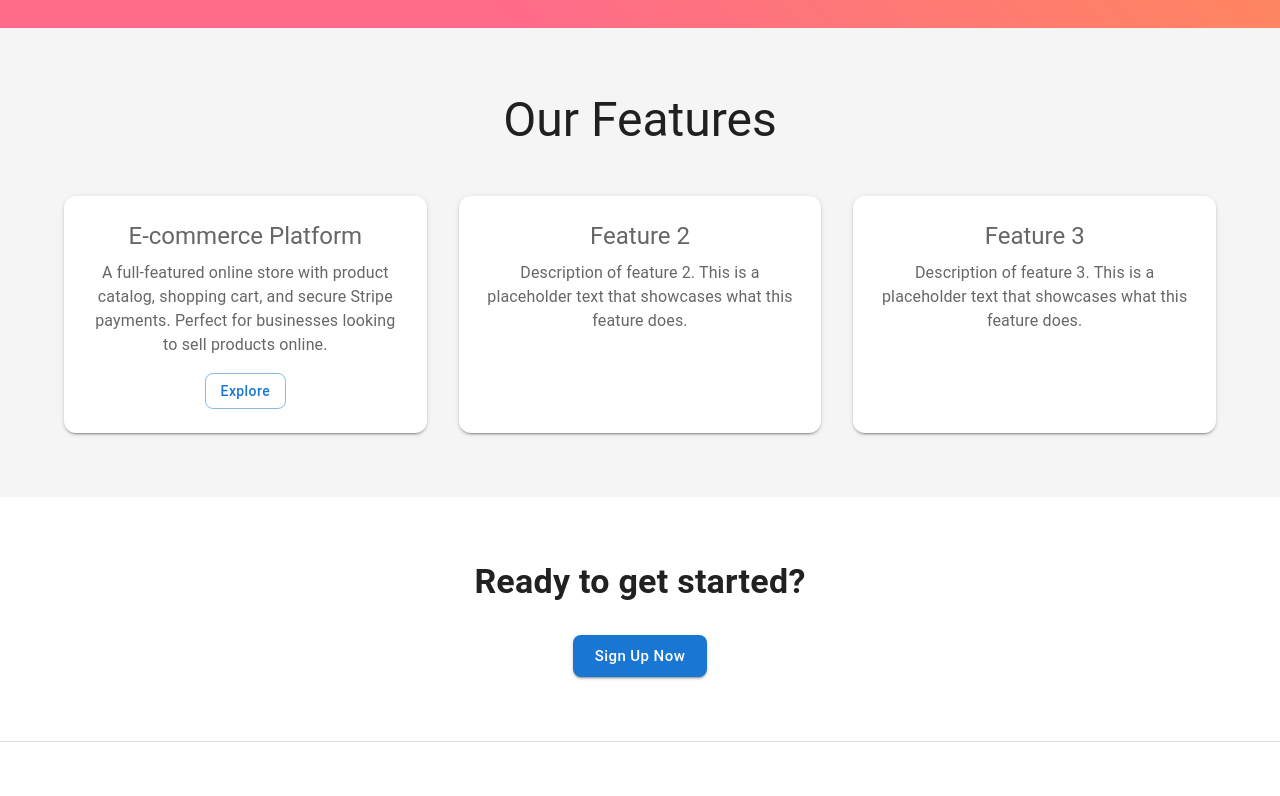
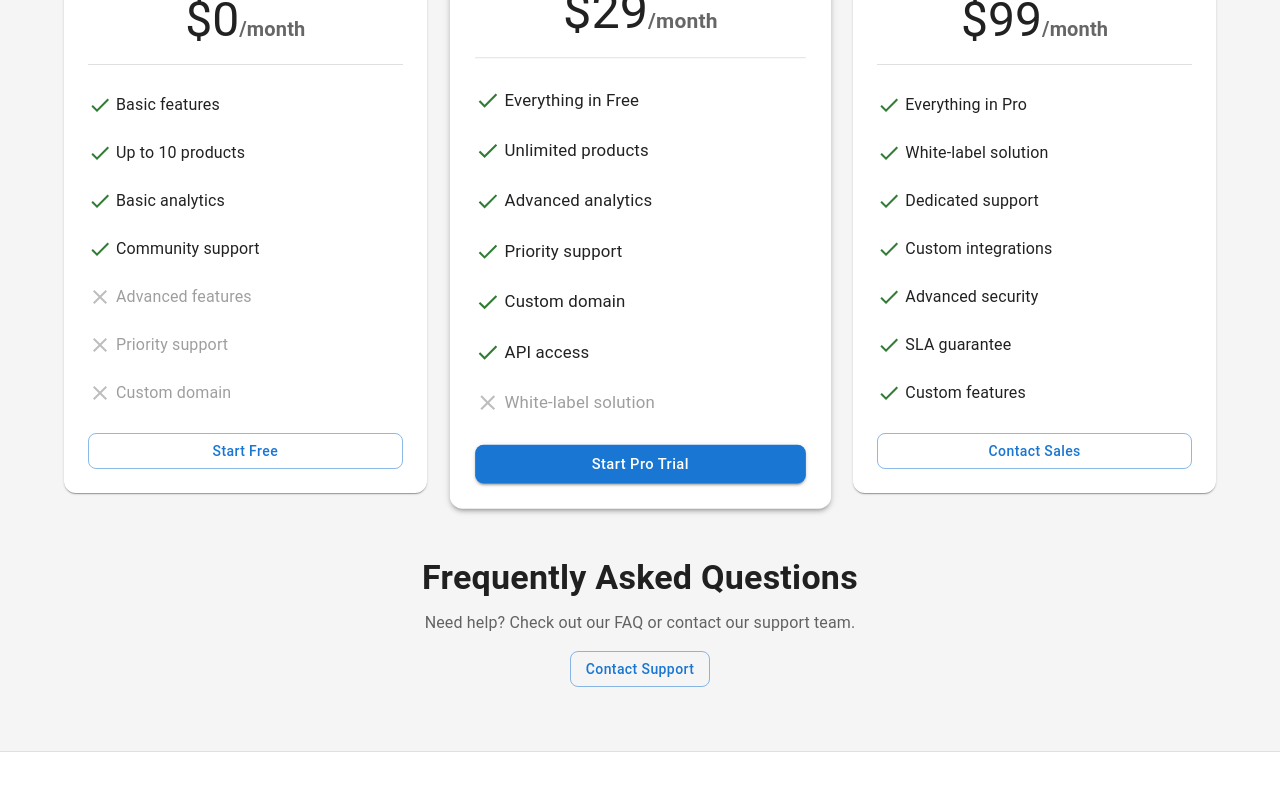
Before and after one commit to timone019/web-app-template, a React (Create React App) app: page /pricing in a window 1280 px wide. Before the commit this address led to /. Shown: the part 488-1284 px from the top of the page. Built offline with nearby package versions, Linux system fonts and the light colour scheme.

Commit message:
Footer: built out pricing page

```diff
--- a/src/App.tsx
+++ b/src/App.tsx
@@ -16,6 +16,7 @@ import Register from './pages/Register';
 import Ecommerce from './pages/Ecommerce';
 import Checkout from './pages/Checkout';
 import OrderConfirmation from './pages/OrderConfirmation';
+import Pricing from './pages/Pricing';
 
 const App = () => {
   return (
@@ -110,6 +111,17 @@ const AppContent = () => {
                 </Box>
               }
             />
+            <Route
+              path="/pricing"
+              element={
+                <Box sx={{ display: 'flex', flexDirection: 'column', minHeight: '100vh' }}>
+                  <Box sx={{ flex: 1 }}>
+                    <Pricing />
+                  </Box>
+                  <Footer />
+                </Box>
+              }
+            />
             <Route path="*" element={<Navigate to="/" replace />} />
           </Routes>
         </Box>
--- a/src/components/Footer.tsx
+++ b/src/components/Footer.tsx
@@ -13,7 +13,7 @@ const Footer: React.FC = () => {
   const footerLinks = {
     product: [
       { name: 'Features', href: '#' },
-      { name: 'Pricing', href: '#' },
+      { name: 'Pricing', href: '/pricing' },
       { name: 'Resources', href: '#' },
       { name: 'Roadmap', href: '#' },
     ],
@@ -140,10 +140,10 @@ const Footer: React.FC = () => {
               }}
             >
               <Typography variant="body2" color="text.secondary">
-                © {currentYear} Your Company Name. All rights reserved.
+                {currentYear} Your Company Name. All rights reserved.
               </Typography>
               <Typography variant="body2" color="text.secondary">
-                Made with ❤️ by Your Team
+                Made with by Your Team
               </Typography>
             </Box>
           </Grid>
--- /dev/null
+++ b/src/pages/Pricing.tsx
@@ -0,0 +1,270 @@
+import React, { useState } from 'react';
+import {
+  Container,
+  Grid,
+  Card,
+  CardHeader,
+  CardContent,
+  CardActions,
+  Button,
+  Typography,
+  Box,
+  Switch,
+  FormGroup,
+  FormControlLabel,
+  List,
+  ListItem,
+  ListItemIcon,
+  ListItemText,
+  Divider,
+  Chip,
+} from '@mui/material';
+import {
+  Check as CheckIcon,
+  Close as CloseIcon,
+} from '@mui/icons-material';
+import { useNavigate } from 'react-router-dom';
+
+interface PricingTier {
+  title: string;
+  price: {
+    monthly: number;
+    yearly: number;
+  };
+  description: string;
+  features: {
+    text: string;
+    included: boolean;
+  }[];
+  buttonText: string;
+  highlighted?: boolean;
+}
+
+const pricingTiers: PricingTier[] = [
+  {
+    title: 'Free',
+    price: {
+      monthly: 0,
+      yearly: 0,
+    },
+    description: 'Perfect for trying out our services',
+    features: [
+      { text: 'Basic features', included: true },
+      { text: 'Up to 10 products', included: true },
+      { text: 'Basic analytics', included: true },
+      { text: 'Community support', included: true },
+      { text: 'Advanced features', included: false },
+      { text: 'Priority support', included: false },
+      { text: 'Custom domain', included: false },
+    ],
+    buttonText: 'Start Free',
+  },
+  {
+    title: 'Pro',
+    price: {
+      monthly: 29,
+      yearly: 290,
+    },
+    description: 'Best for growing businesses',
+    features: [
+      { text: 'Everything in Free', included: true },
+      { text: 'Unlimited products', included: true },
+      { text: 'Advanced analytics', included: true },
+      { text: 'Priority support', included: true },
+      { text: 'Custom domain', included: true },
+      { text: 'API access', included: true },
+      { text: 'White-label solution', included: false },
+    ],
+    buttonText: 'Start Pro Trial',
+    highlighted: true,
+  },
+  {
+    title: 'Enterprise',
+    price: {
+      monthly: 99,
+      yearly: 990,
+    },
+    description: 'For large-scale operations',
+    features: [
+      { text: 'Everything in Pro', included: true },
+      { text: 'White-label solution', included: true },
+      { text: 'Dedicated support', included: true },
+      { text: 'Custom integrations', included: true },
+      { text: 'Advanced security', included: true },
+      { text: 'SLA guarantee', included: true },
+      { text: 'Custom features', included: true },
+    ],
+    buttonText: 'Contact Sales',
+  },
+];
+
+function Pricing() {
+  const navigate = useNavigate();
+  const [isYearly, setIsYearly] = useState(false);
+
+  const handleSubscribe = (tier: string) => {
+    // TODO: Implement subscription logic
+    console.log(`Subscribing to ${tier} plan`);
+  };
+
+  return (
+    <Container maxWidth="lg" sx={{ py: 8 }}>
+      {/* Header */}
+      <Box textAlign="center" mb={8}>
+        <Typography
+          component="h1"
+          variant="h2"
+          color="text.primary"
+          gutterBottom
+        >
+          Simple, transparent pricing
+        </Typography>
+        <Typography variant="h5" color="text.secondary" component="p">
+          Choose the perfect plan for your business
+        </Typography>
+
+        {/* Billing Toggle */}
+        <FormGroup sx={{ mt: 4, display: 'flex', alignItems: 'center' }}>
+          <FormControlLabel
+            control={
+              <Switch
+                checked={isYearly}
+                onChange={() => setIsYearly(!isYearly)}
+                color="primary"
+              />
+            }
+            label={
+              <Box sx={{ display: 'flex', alignItems: 'center', gap: 1 }}>
+                <Typography>Bill Yearly</Typography>
+                <Chip
+                  label="Save 20%"
+                  color="success"
+                  size="small"
+                  sx={{ display: isYearly ? 'inline-flex' : 'none' }}
+                />
+              </Box>
+            }
+            labelPlacement="end"
+          />
+        </FormGroup>
+      </Box>
+
+      {/* Pricing Cards */}
+      <Grid container spacing={4} alignItems="flex-start">
+        {pricingTiers.map((tier) => (
+          <Grid
+            item
+            key={tier.title}
+            xs={12}
+            md={4}
+          >
+            <Card
+              sx={{
+                height: '100%',
+                display: 'flex',
+                flexDirection: 'column',
+                position: 'relative',
+                transform: tier.highlighted ? 'scale(1.05)' : 'none',
+                border: tier.highlighted ? '2px solid primary.main' : 'none',
+                boxShadow: tier.highlighted ? 3 : 1,
+                transition: 'transform 0.2s ease-in-out',
+                '&:hover': {
+                  transform: tier.highlighted ? 'scale(1.07)' : 'scale(1.02)',
+                },
+              }}
+            >
+              {tier.highlighted && (
+                <Chip
+                  label="Most Popular"
+                  color="primary"
+                  sx={{
+                    position: 'absolute',
+                    top: 16,
+                    right: 16,
+                  }}
+                />
+              )}
+              <CardHeader
+                title={tier.title}
+                subheader={tier.description}
+                titleTypographyProps={{ align: 'center' }}
+                subheaderTypographyProps={{ align: 'center' }}
+                sx={{ pb: 0 }}
+              />
+              <CardContent sx={{ pt: 0, px: 3, flexGrow: 1 }}>
+                <Box
+                  sx={{
+                    display: 'flex',
+                    justifyContent: 'center',
+                    alignItems: 'baseline',
+                    mb: 2,
+                    mt: 2,
+                  }}
+                >
+                  <Typography component="h2" variant="h3" color="text.primary">
+                    ${isYearly ? tier.price.yearly : tier.price.monthly}
+                  </Typography>
+                  <Typography variant="h6" color="text.secondary">
+                    /{isYearly ? 'year' : 'month'}
+                  </Typography>
+                </Box>
+                <Divider sx={{ my: 2 }} />
+                <List sx={{ py: 0 }}>
+                  {tier.features.map((feature) => (
+                    <ListItem key={feature.text} sx={{ py: 1, px: 0 }}>
+                      <ListItemIcon sx={{ minWidth: 28 }}>
+                        {feature.included ? (
+                          <CheckIcon color="success" />
+                        ) : (
+                          <CloseIcon color="disabled" />
+                        )}
+                      </ListItemIcon>
+                      <ListItemText
+                        primary={feature.text}
+                        sx={{
+                          '& .MuiListItemText-primary': {
+                            color: feature.included ? 'text.primary' : 'text.disabled',
+                          },
+                        }}
+                      />
+                    </ListItem>
+                  ))}
+                </List>
+              </CardContent>
+              <CardActions sx={{ p: 3, pt: 0 }}>
+                <Button
+                  fullWidth
+                  variant={tier.highlighted ? 'contained' : 'outlined'}
+                  color="primary"
+                  onClick={() => handleSubscribe(tier.title)}
+                >
+                  {tier.buttonText}
+                </Button>
+              </CardActions>
+            </Card>
+          </Grid>
+        ))}
+      </Grid>
+
+      {/* FAQ Section */}
+      <Box sx={{ mt: 8, textAlign: 'center' }}>
+        <Typography variant="h4" gutterBottom>
+          Frequently Asked Questions
+        </Typography>
+        <Typography color="text.secondary">
+          Need help? Check out our FAQ or contact our support team.
+        </Typography>
+        <Button
+          variant="outlined"
+          color="primary"
+          sx={{ mt: 2 }}
+          onClick={() => navigate('/contact')}
+        >
+          Contact Support
+        </Button>
+      </Box>
+    </Container>
+  );
+}
+
+export default Pricing;
```
